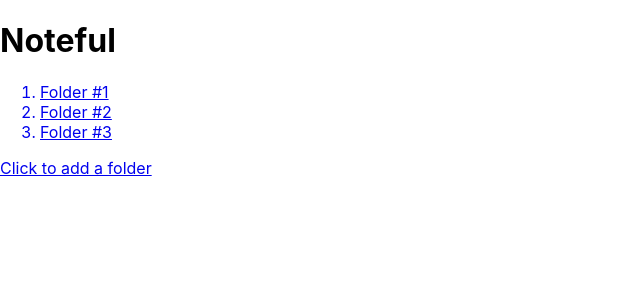
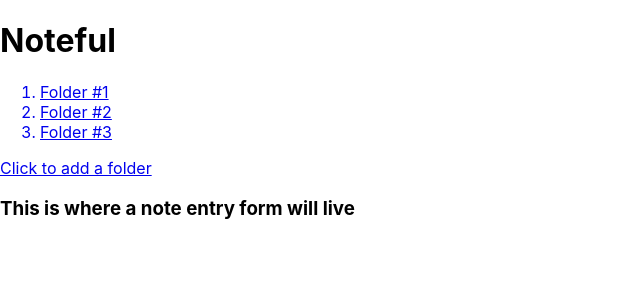
Before and after one commit to Kevin-Conroy/Noteful, a React (Create React App) app: page /addnote in a window 1280 px wide. Shown: the top 300 px of the page, without its empty margins (0-640 px from the left). Built offline with nearby package versions, Linux system fonts and the light colour scheme.

Commit message:
Second Commit

```diff
--- a/src/AddNote.js
+++ b/src/AddNote.js
@@ -4,7 +4,7 @@ import {  BrowserRouter, Route, Switch, Link  } from "react-router-dom";
 
 class AddNote extends Component {
   render() {
-    return <div>This is where a note entry form will live</div>;
+    return <div><h3>This is where a note entry form will live</h3></div>;
   }
 }
 
--- a/src/App.js
+++ b/src/App.js
@@ -30,6 +30,10 @@ export default class App extends Component {
 
           <Route path="/folderdetail" component={FolderDetail} />
 
+          <Route path="/addfolder" component={AddFolder} />
+
+          <Route path="/addnote" component={AddNote} />
+
           <Route path="/notedetail" component={NoteDetail} />
 
       </div>
--- a/src/FolderDetail.js
+++ b/src/FolderDetail.js
@@ -6,10 +6,12 @@ class FolderDetail extends Component {
     render() {
         return (
             <div>
+
             <h3>Here is some information about this folder</h3>
                 <Link to='./NoteDetail'>
               <h4>Click here for this folder's content</h4>
                 </Link>
+
             </div>
         )
     }
--- a/src/Sidebar.js
+++ b/src/Sidebar.js
@@ -7,7 +7,7 @@ class Sidebar extends Component {
         return(
             <div>
                 <ol>
-                    <Link to='./FolderDetail'>
+                <Link to='./FolderDetail'>
                 <li>Folder #1</li>
                 </Link>
                 <Link to='./FolderDetail'>
```
